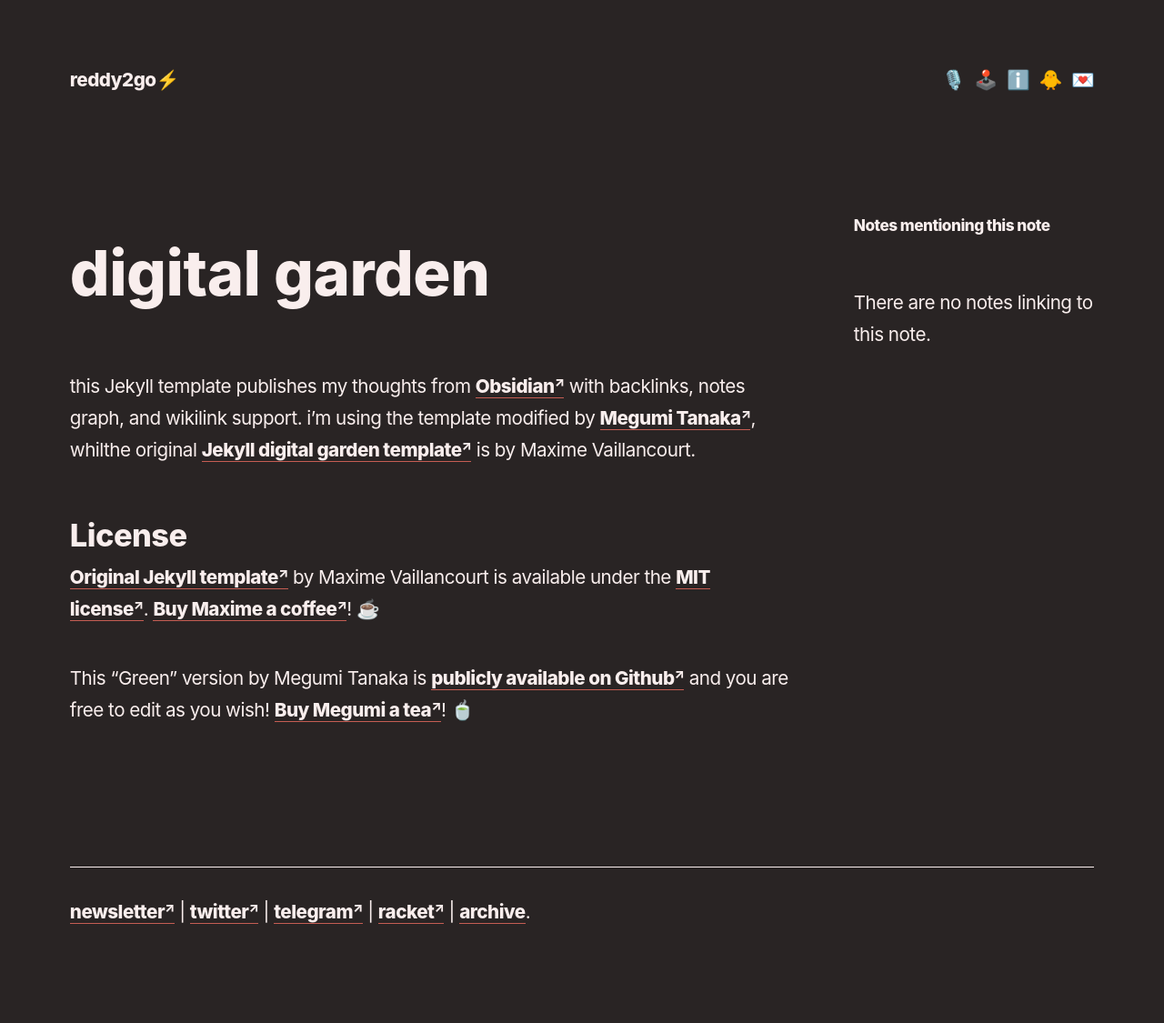
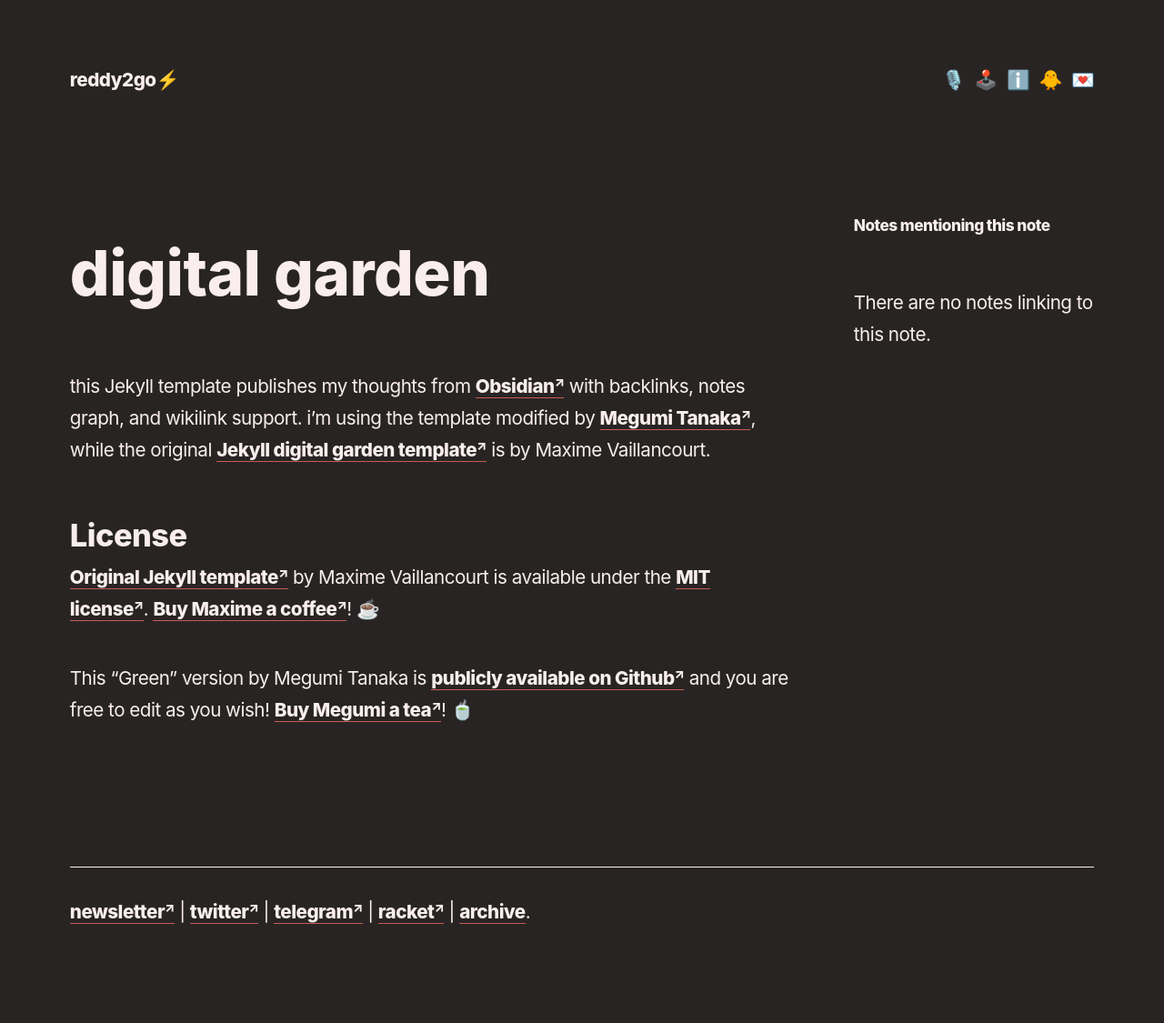
Before and after one commit to reddy2go/redgarden, a Jekyll site: the page built from _notes/digital garden.md, in a window 1280 px wide. Shown: the whole page at 91% size. Built offline with Jekyll 4.4.1, drawn with Linux system fonts in a browser that asks for light colours; some web fonts are replaced; Markdown is read by kramdown in place of the engine named in the settings.

Commit message:
auto commit

```diff
--- a/_notes/digital garden.md
+++ b/_notes/digital garden.md
@@ -3,7 +3,7 @@ title: digital garden
 slug: digital-garden
 ---
 
-this Jekyll template publishes my thoughts from [Obsidian](https://obsidian.md/) with backlinks, notes graph, and wikilink support. i'm using the template modified by [Megumi Tanaka](https://github.com/meewgumi/green-web-template), whilthe original [Jekyll digital garden template](https://github.com/maximevaillancourt/digital-garden-jekyll-template) is by Maxime Vaillancourt.
+this Jekyll template publishes my thoughts from [Obsidian](https://obsidian.md/) with backlinks, notes graph, and wikilink support. i'm using the template modified by [Megumi Tanaka](https://github.com/meewgumi/green-web-template), while the original [Jekyll digital garden template](https://github.com/maximevaillancourt/digital-garden-jekyll-template) is by Maxime Vaillancourt.
 
 ### License
 [Original Jekyll template](https://github.com/maximevaillancourt/digital-garden-jekyll-template) by Maxime Vaillancourt is available under the [MIT license](https://garden.megu.space/LICENSE.md). [Buy Maxime a coffee](https://ko-fi.com/maximevaillancourt)! ☕️
```
